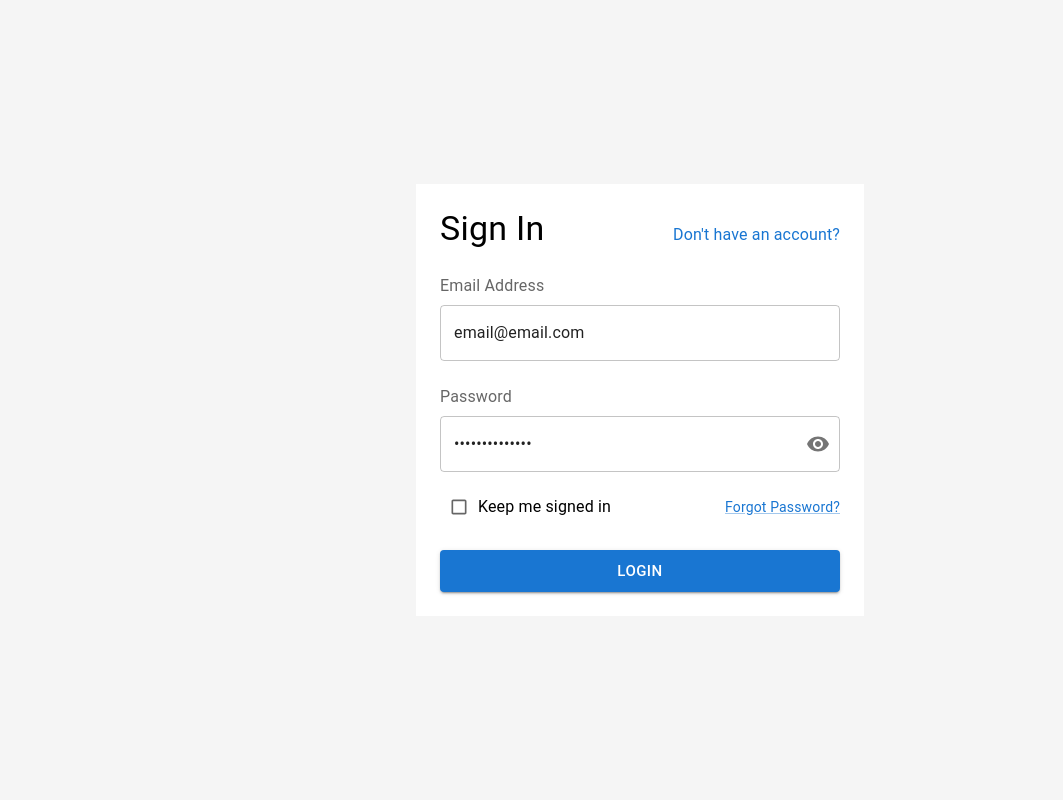
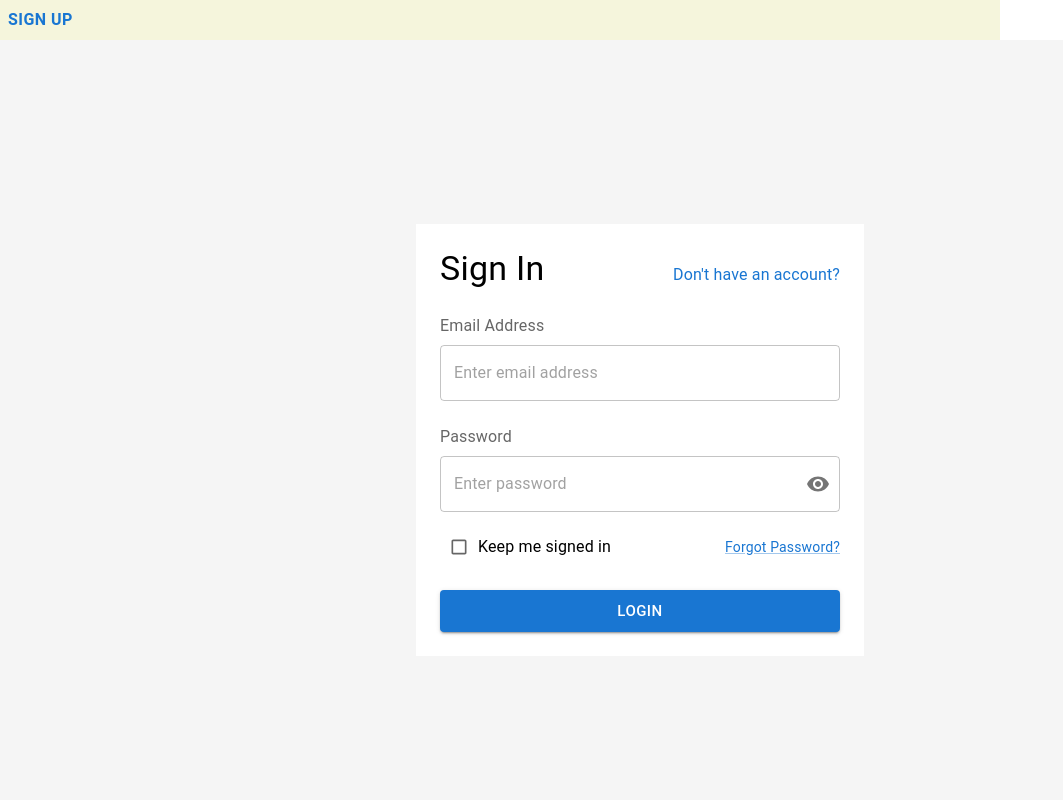
Before and after one commit to richardcolachagua/streaming-site, a React (Create React App) app: page /login in a window 1280 px wide. Shown: the top 800 px of the page, without its empty margins (0-1063 px from the left). Built offline with nearby package versions, Linux system fonts and the light colour scheme.

Commit message:
"Login Page Updates"

```diff
--- a/src/frontend/auth/LogIn.jsx
+++ b/src/frontend/auth/LogIn.jsx
@@ -1,5 +1,6 @@
-import React from "react";
+import React, { useState } from "react";
 import { Link as RouterLink } from "react-router-dom";
+import Footer from "../components/Footer";
 
 import {
   Button,
@@ -23,16 +24,42 @@ import * as Yup from "yup";
 import { Formik } from "formik";
 
 const Login = () => {
-  const [checked, setChecked] = React.useState(false);
+  const [checked, setChecked] = useState(false);
+  const [showPassword, setShowPassword] = useState(false);
 
-  const [showPassword, setShowPassword] = React.useState(false);
   const handleClickShowPassword = () => {
     setShowPassword(!showPassword);
   };
+
   const handleMouseDownPassword = (event) => {
     event.preventDefault();
   };
+
   return (
+    <>
+      <Box>
+        <Stack
+          direction="row"
+          spacing={2}
+          sx={{
+            bgcolor: "beige",
+            width: 1000,
+          }}
+        >
+          <Link to="/signup">
+            <Button
+              variant="text"
+              sx={{
+                fontWeight: "bold",
+                fontSize: "16px",
+                Link: "/signup",
+              }}
+            >
+              Sign Up
+            </Button>
+          </Link>
+        </Stack>
+      </Box>
       <Box
         sx={{
           display: "flex",
@@ -42,7 +69,9 @@ const Login = () => {
           backgroundColor: "#f5f5f5",
         }}
       >
-      <Box sx={{ width: "400px", padding: "24px", backgroundColor: "#ffffff" }}>
+        <Box
+          sx={{ width: "400px", padding: "24px", backgroundColor: "#ffffff" }}
+        >
           <Stack
             direction="row"
             justifyContent="space-between"
@@ -52,6 +81,7 @@ const Login = () => {
             <Typography variant="h4" sx={{ textAlign: "center", mb: 3 }}>
               Sign In
             </Typography>
+
             <Typography
               component={Link}
               to="/signup"
@@ -62,10 +92,11 @@ const Login = () => {
               Don't have an account?
             </Typography>
           </Stack>
+
           <Formik
             initialValues={{
-            email: "email@email.com",
-            password: "enter password",
+              email: "",
+              password: "",
               submit: null,
             }}
             validationSchema={Yup.object().shape({
@@ -75,7 +106,10 @@ const Login = () => {
                 .required("Email is required"),
               password: Yup.string().max(255).required("Password is required"),
             })}
-          onSubmit={async (values, { setErrors, setStatus, setSubmitting }) => {
+            onSubmit={async (
+              values,
+              { setErrors, setStatus, setSubmitting }
+            ) => {
               try {
                 setStatus({ success: false });
                 setSubmitting(false);
@@ -99,7 +133,9 @@ const Login = () => {
                 <Grid container spacing={3}>
                   <Grid item xs={12}>
                     <Stack spacing={1}>
-                    <InputLabel htmlFor="email-login">Email Address</InputLabel>
+                      <InputLabel htmlFor="email-login">
+                        Email Address
+                      </InputLabel>
                       <OutlinedInput
                         id="email-login"
                         type="email"
@@ -110,17 +146,16 @@ const Login = () => {
                         placeholder="Enter email address"
                         fullWidth
                         error={Boolean(touched.email && errors.email)}
+                        aria-describedby="email-error"
                       />
                       {touched.email && errors.email && (
-                      <FormHelperText
-                        error
-                        id="standard-weight-helper-text-email-login"
-                      >
+                        <FormHelperText error id="email-error">
                           {errors.email}
                         </FormHelperText>
                       )}
                     </Stack>
                   </Grid>
+
                   <Grid item xs={12}>
                     <Stack spacing={1}>
                       <InputLabel htmlFor="password-login">Password</InputLabel>
@@ -150,12 +185,10 @@ const Login = () => {
                           </InputAdornment>
                         }
                         placeholder="Enter password"
+                        aria-describedby="password-error"
                       />
                       {touched.password && errors.password && (
-                      <FormHelperText
-                        error
-                        id="standard-weight-helper-text-password-login"
-                      >
+                        <FormHelperText error id="password-error">
                           {errors.password}
                         </FormHelperText>
                       )}
@@ -172,7 +205,9 @@ const Login = () => {
                         control={
                           <Checkbox
                             checked={checked}
-                          onChange={(event) => setChecked(event.target.checked)}
+                            onChange={(event) =>
+                              setChecked(event.target.checked)
+                            }
                             name="checked"
                             color="primary"
                             size="small"
@@ -213,6 +248,8 @@ const Login = () => {
           </Formik>
         </Box>
       </Box>
+      <Footer />
+    </>
   );
 };
 
```
Lines whose indentation alone changed are shown as unchanged.
